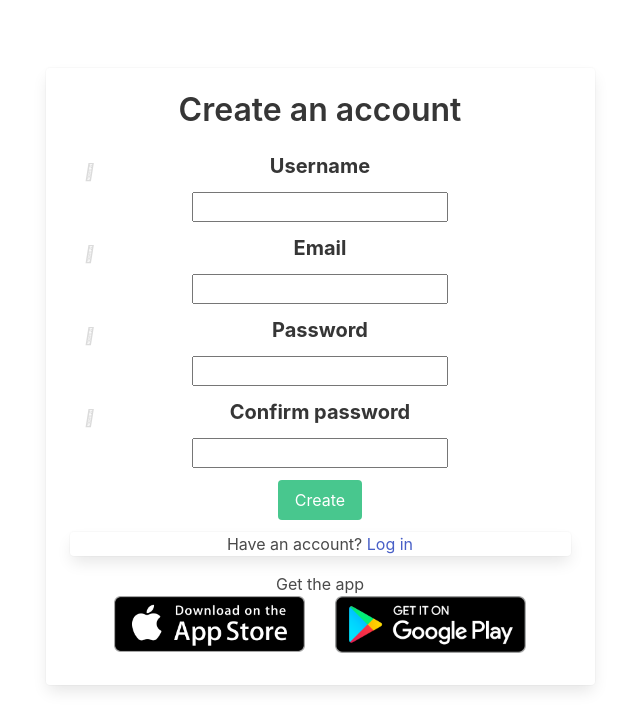
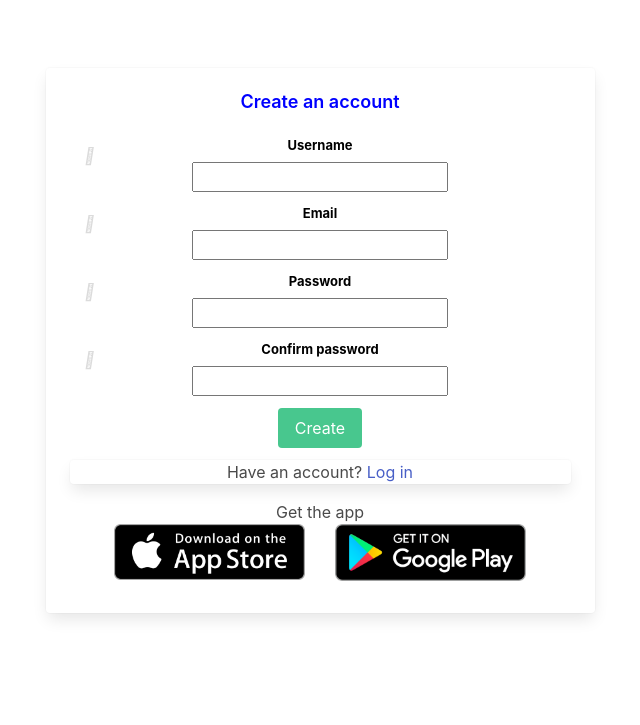
Before and after one commit to Bridgit-wairimu/insta-clone, a Django app: page /signup/ in a window 1280 px wide. Shown: the part 54-779 px from the top of the page, without its empty margins (320-960 px from the left). Run offline with Django 3.2, Linux system fonts and the light colour scheme; some libraries are stand-ins or nearby versions.

Commit message:
added some styling to the signup form

```diff
--- a/instagram/templates/signup.html
+++ b/instagram/templates/signup.html
@@ -14,11 +14,11 @@
 
     <form method="post" action="" role="form">
     {% csrf_token %}
-    <h3 class="title is-3">Create an account</h3>
+    <h3 class="title is-3" style="font-size: large; color: blue;">Create an account</h3>
 
             <div class="field">
               <p class="control has-icons-left">
-              <label class="label is-medium">Username</label>
+              <label class="label is-medium" style="font-size: small; color: black;">Username</label>
                 {{ form.username }}
                 <span class="icon is-small is-left">
             <i class="fas fa-lock"></i>
@@ -28,7 +28,7 @@
 
             <div class="field">
               <p class="control has-icons-left">
-              <label class="label is-medium">Email</label>
+              <label class="label is-medium" style="font-size: small; color: black;">Email</label>
                 {{ form.email }}
                 <span class="icon is-small is-left">
             <i class="fas fa-lock"></i>
@@ -38,7 +38,7 @@
 
             <div class="field">
               <p class="control has-icons-left">
-              <label class="label is-medium">Password</label>
+              <label class="label is-medium" style="font-size: small; color: black;">Password</label>
                 {{ form.password }}
                 <span class="icon is-small is-left">
             <i class="fas fa-lock"></i>
@@ -48,7 +48,7 @@
 
             <div class="field">
               <p class="control has-icons-left">
-              <label class="label is-medium">Confirm password</label>
+              <label class="label is-medium" style="font-size: small; color: black;">Confirm password</label>
                 {{ form.confirm_password }}
                 <span class="icon is-small is-left">
             <i class="fas fa-lock"></i>
```
